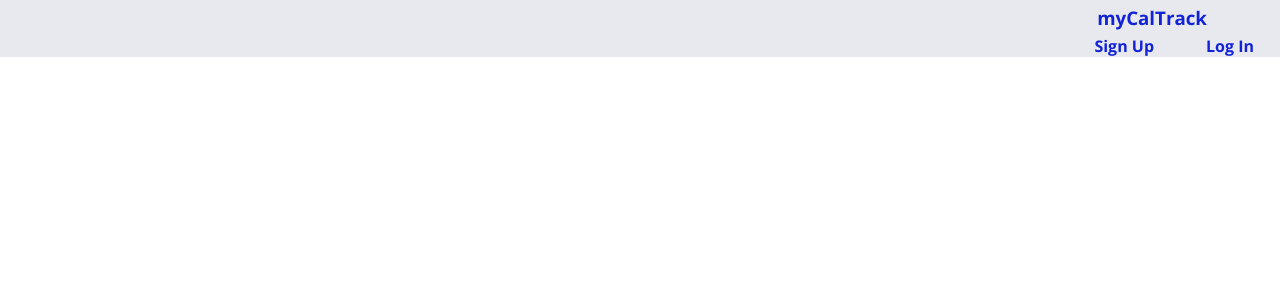
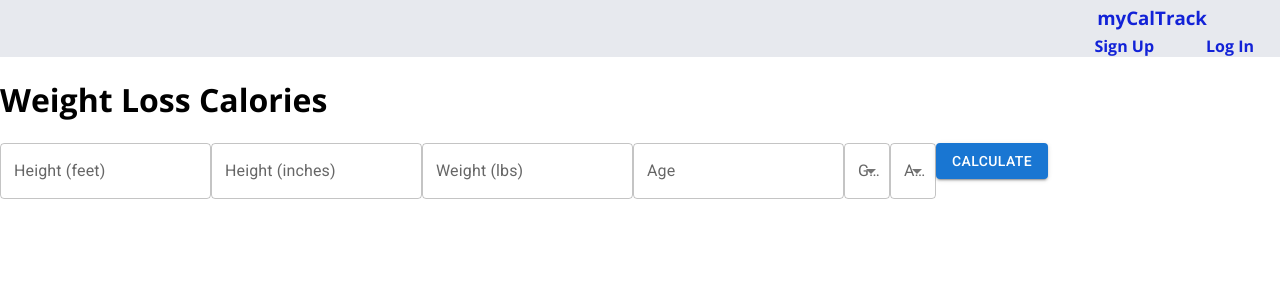
Before and after one commit to mayteozoria/Cal-Track, a React (Vite) app in the folder client/: page /macrocalculator in a window 1280 px wide. Shown: the top 300 px of the page. Built offline with nearby package versions, Linux system fonts and the light colour scheme; no server answers.

Commit message:
Create Weight

```diff
--- a/client/package.json
+++ b/client/package.json
@@ -13,6 +13,7 @@
     "@emotion/react": "^11.11.1",
     "@emotion/styled": "^11.11.0",
     "@fontsource/roboto": "^5.0.5",
+    "@material-ui/styles": "^4.11.5",
     "@mui/icons-material": "^5.14.0",
     "@mui/material": "^5.14.0",
     "@mui/styled-engine-sc": "^5.12.0",
--- a/client/src/App.jsx
+++ b/client/src/App.jsx
@@ -12,6 +12,7 @@ import Diary from './pages/Diary'
 import NewSignUp from './pages/NewSignUp'
 
 import './App.css'
+import MacroCalculator from './components/MacroCalculator'
 
 const App = () => {
   const [user, setUser] = useState(null)
@@ -40,7 +41,7 @@ const App = () => {
 
       <main>
         <Routes>
-          <Route path="/" element={<Home />} />
+          <Route path="/home" element={<Home />} />
           <Route path="/newlogin" element={<NewLogIn setUser={setUser} />} />
           {/* <Route path="/newlogin" element={<NewLogIn setUser={setUser} />} /> */}
 
@@ -48,6 +49,8 @@ const App = () => {
           <Route path="/step" element={<Step />} />
           <Route path="/diary" element={<Diary />} />
           <Route path="/weight" element={<Weight />} />
+          <Route path="/macrocalculator" element={<MacroCalculator />} />
+          <Route path="/login" element={<NewLogIn />} />
           <Route path="/newsignup" element={<NewSignUp />} />
         </Routes>
       </main>
--- a/client/src/components/AddWeight.jsx
+++ b/client/src/components/AddWeight.jsx
@@ -1,17 +1,18 @@
-import { useState } from 'react'
-
 const AddWeight = (props) => {
-  const [height, setHeight] = useState(0)
-  const [weight, setWeight] = useState(0)
-  const [bmi, setBmi] = useState(0)
-  const [bmr, newBmr] = useState(0)
-
-  let calcBmi = (e) => {
-    e.preventDefault()
-    if (weight === 0 || height === 0) {
-      console.log('')
-    }
-  }
-  return <div></div>
+  return (
+    <div>
+      <h1>Enter Weight</h1>
+      <form onSubmit={props.handleSubmit}>
+        <input
+          type="number"
+          name="weight"
+          placeholder="Enter lbs"
+          value={props.newWeight.weight}
+          onChange={props.handleChange}
+        />
+        <button>Add Step</button>
+      </form>
+    </div>
+  )
 }
 export default AddWeight
--- a/client/src/components/MacroCalculator.jsx
+++ b/client/src/components/MacroCalculator.jsx
@@ -1,100 +1,139 @@
-import React from 'react'
-function calculateMacros(weight, ratio) {
-  var totalCalories
-  var proteinInGrams
-  var carbsInGrams
-  var fatInGrams
+import React, { useState, useEffect } from 'react'
+import {
+  Grid,
+  Button,
+  TextField,
+  Select,
+  MenuItem,
+  FormControl,
+  InputLabel
+} from '@mui/material'
+// import { GetWeight } from './services/WeightServices'
 
-  if (ratio === 'fatloss') {
-    totalCalories = weight * 11
-    proteinInGrams = Math.round((totalCalories / 2 / 4) * 10) / 10
-    carbsInGrams = Math.round((totalCalories / 4 / 4) * 10) / 10
-    fatInGrams = Math.round((totalCalories / 4 / 9) * 10) / 10
+const MacroCalculator = () => {
+  const [heightFeet, setHeightFeet] = useState('')
+  const [heightInches, setHeightInches] = useState('')
+  const [weight, setWeight] = useState('')
+  const [age, setAge] = useState('')
+  const [gender, setGender] = useState('')
+  const [activityLevel, setActivityLevel] = useState('')
+  const [calories, setCalories] = useState('')
+  const [goal, setGoal] = useState('')
+  const [goalLevel, setGoalLevel] = useState('')
+
+  const calculateCalories = () => {
+    const totalHeightInches =
+      parseInt(heightFeet, 10) * 12 + parseInt(heightInches, 10)
+
+    let bmr
+    if (gender === 'male') {
+      bmr = 66 + 6.2 * weight + 12.7 * totalHeightInches - 6.76 * age
+    } else if (gender === 'female') {
+      bmr = 655 + 4.35 * weight + 4.7 * totalHeightInches - 4.7 * age
+    } else {
+      return
     }
 
-  if (ratio === 'moderate') {
-    totalCalories = weight * 11
-    proteinInGrams = Math.round(((totalCalories * 0.4) / 4) * 10) / 10
-    carbsInGrams = Math.round(((totalCalories * 0.3) / 4) * 10) / 10
-    fatInGrams = Math.round(((totalCalories * 0.3) / 9) * 10) / 10
+    let tdee
+    switch (activityLevel) {
+      case 'sedentary':
+        tdee = bmr * 1.2
+        break
+      case 'lightlyActive':
+        tdee = bmr * 1.375
+        break
+      case 'moderatelyActive':
+        tdee = bmr * 1.55
+        break
+      case 'veryActive':
+        tdee = bmr * 1.725
+        break
+      case 'extraActive':
+        tdee = bmr * 1.9
+        break
+      default:
+        return
     }
 
-  return {
-    proteinInGrams,
-    carbsInGrams,
-    fatInGrams
-  }
+    const weightLossCalories = tdee - 500
+
+    setCalories(weightLossCalories)
   }
 
-export default function CalculatorForm() {
-  const [weight, setWeight] = React.useState('')
-  const [protein, setProtein] = React.useState(0)
-  const [carbs, setCarbs] = React.useState(0)
-  const [fat, setFat] = React.useState(0)
-  const [ratio, setRatio] = React.useState('fatloss')
+  const handleGenderChange = (e) => {
+    setGender(e.target.value)
+  }
 
-  function handleChange(e) {
-    if (e.target.value === '') {
-      setWeight('')
-    } else {
-      setWeight(parseInt(e.target.value))
-    }
-  }
-  function handleSubmit(e) {
-    e.preventDefault()
-    const { proteinInGrams, carbsInGrams, fatInGrams } = calculateMacros(
-      weight,
-      ratio
-    )
-    setProtein(proteinInGrams)
-    setCarbs(carbsInGrams)
-    setFat(fatInGrams)
+  const handleActivityLevelChange = (e) => {
+    setActivityLevel(e.target.value)
   }
 
   return (
-    <>
-      <form className="Form" onSubmit={handleSubmit}>
-        <label htmlFor="weight">
-          <input
-            type="text"
-            id="weight"
-            name="weight"
-            placeholder="Current weight"
+    <div>
+      <h1> Weight Loss Calories</h1>
+      <FormControl>
+        <TextField
+          label="Height (feet)"
+          value={heightFeet}
+          onChange={(e) => setHeightFeet(e.target.value)}
+        />
+      </FormControl>
+      <FormControl>
+        <TextField
+          label="Height (inches)"
+          value={heightInches}
+          onChange={(e) => setHeightInches(e.target.value)}
+        />
+      </FormControl>
+      <FormControl>
+        <TextField
+          label="Weight (lbs)"
           value={weight}
-            onChange={handleChange}
+          onChange={(e) => setWeight(e.target.value)}
         />
-        </label>
-        <label className="Form__radio">
-          <input
-            type="radio"
-            name="ratio"
-            value="fatloss"
-            checked={ratio === 'fatloss'}
-            className="Form__input"
-            onClick={() => setRatio('fatloss')}
+      </FormControl>
+      <FormControl>
+        <TextField
+          label="Age"
+          value={age}
+          onChange={(e) => setAge(e.target.value)}
         />
-          <span className="Form__span">50%, 25%, 25%</span>
-        </label>
-        <label className="Form__radio">
-          <input
-            type="radio"
-            name="ratio"
-            value="moderate"
-            checked={ratio === 'moderate'}
-            className="Form__input"
-            onClick={() => setRatio('moderate')}
-          />
-          <span className="Form__span">40%, 30%, 30%</span>
-        </label>
-        <button type="submit">Calculate</button>
-        {protein > 0 && (
-          <div className="Result">
-            <p>Protein: {protein}g</p>
-            <p>Carbs: {carbs}g</p>
-            <p>Fat: {fat}g</p>
+      </FormControl>
+      <FormControl>
+        <InputLabel>Gender</InputLabel>
+        <Select value={gender} onChange={handleGenderChange}>
+          <MenuItem value="male">Male</MenuItem>
+          <MenuItem value="female">Female</MenuItem>
+        </Select>
+      </FormControl>
+      <FormControl>
+        <InputLabel>Activity Level</InputLabel>
+        <Select value={activityLevel} onChange={handleActivityLevelChange}>
+          <MenuItem value="sedentary">
+            Sedentary (little to no exercise)
+          </MenuItem>
+          <MenuItem value="lightlyActive">
+            Lightly Active (light exercise/sports 1-3 days/week)
+          </MenuItem>
+          <MenuItem value="moderatelyActive">
+            Moderately Active (moderate exercise/sports 3-5 days/week)
+          </MenuItem>
+          <MenuItem value="veryActive">
+            Very Active (hard exercise/sports 6-7 days/week)
+          </MenuItem>
+          <MenuItem value="extraActive">
+            Extra Active (very hard exercise/sports & physical job or 2x
+            training)
+          </MenuItem>
+        </Select>
+      </FormControl>
+
+      <Button variant="contained" color="primary" onClick={calculateCalories}>
+        Calculate
+      </Button>
+      {calories && <p>Calories for weight loss: {calories} calories per day</p>}
     </div>
-        )}
-      </form>
-    </>
   )
 }
+
+export default MacroCalculator
--- a/client/src/components/Nav.jsx
+++ b/client/src/components/Nav.jsx
@@ -12,7 +12,7 @@ const Nav = ({ user, handleLogOut }) => {
         <Link onClick={handleLogOut} to="/">
           Log Out
         </Link>
-        <Link to="/">Home</Link>
+        <Link to="/home">Home</Link>
       </nav>
     )
   }
--- a/client/src/components/StepForm.jsx
+++ b/client/src/components/StepForm.jsx
@@ -5,8 +5,7 @@ import {
   DeleteSteps,
   UpdateSteps
 } from '../services/StepServices'
-// import DatePicker from 'react-datepicker'
-import 'react-datepicker/dist/react-datepicker-cssmodules.css'
+
 import AddStep from './AddStep'
 
 const StepForm = () => {
--- a/client/src/pages/NewLogIn.jsx
+++ b/client/src/pages/NewLogIn.jsx
@@ -152,7 +152,7 @@ const NewLogIn = ({ setUser }) => {
                   </Link>
                 </Grid>
                 <Grid item>
-                  <Link to="/newsignup" href="#" variant="body2">
+                  <Link to="/newsignup#" href="#" variant="body2">
                     {"Don't have an account? Sign Up"}{' '}
                   </Link>
                 </Grid>
--- a/client/src/pages/NewSignUp.jsx
+++ b/client/src/pages/NewSignUp.jsx
@@ -62,7 +62,7 @@ const NewSignUp = () => {
       password: '',
       confirmPassword: ''
     })
-    navigate('/login')
+    navigate('/home')
   }
 
   // const handleSubmit = (event) => {
--- a/client/src/pages/SignUp.jsx
+++ b/client/src/pages/SignUp.jsx
@@ -28,7 +28,7 @@ const SignUp = () => {
       password: '',
       confirmPassword: ''
     })
-    navigate('/login')
+    navigate('/weight')
   }
 
   return (
--- a/client/src/pages/Weight.jsx
+++ b/client/src/pages/Weight.jsx
@@ -1,13 +1,34 @@
+import { useState } from 'react'
+import { PostWeight } from '../services/WeightServices'
 import React from 'react'
-import CalculatorForm from '../components/MacroCalculator'
+import AddWeight from '../components/AddWeight'
 
 const Weight = () => {
+  const [weight, setWeight] = useState([])
+  const [newWeight, setNewWeight] = useState({ weight: '' })
+
+  const handleSubmit = async (e) => {
+    e.preventDefault()
+    const newWeights = await PostWeight(newWeight)
+    setWeight([...weight, newWeights])
+    setNewWeight({ weight: '' })
+
+    console.log(newWeight)
+  }
+
+  const handleChange = (e) => {
+    setNewWeight({ ...newWeight, [e.target.name]: e.target.value })
+    // console.log(newWeight)
+  }
+
   return (
     <>
       <div className="App">
-        <h1>Macros Calculator</h1>
-        <span>For fat loss</span>
-        <CalculatorForm />
+        <AddWeight
+          handleSubmit={handleSubmit}
+          handleChange={handleChange}
+          newWeight={newWeight}
+        />
       </div>
     </>
   )
```
Also changed, not shown: client/src/components/Home.jsx (+6 -3 lines). Lines whose indentation alone changed are shown as unchanged.
